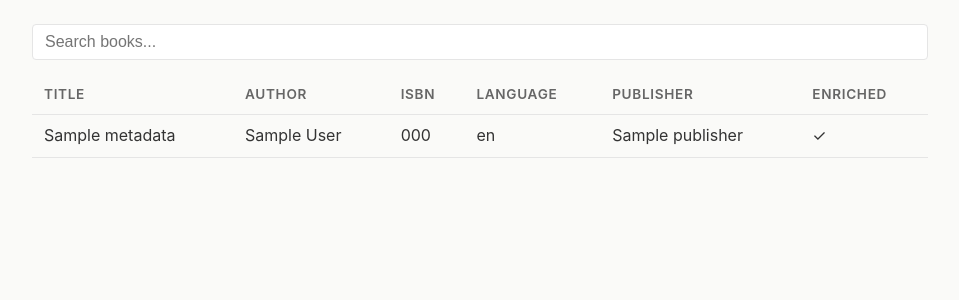
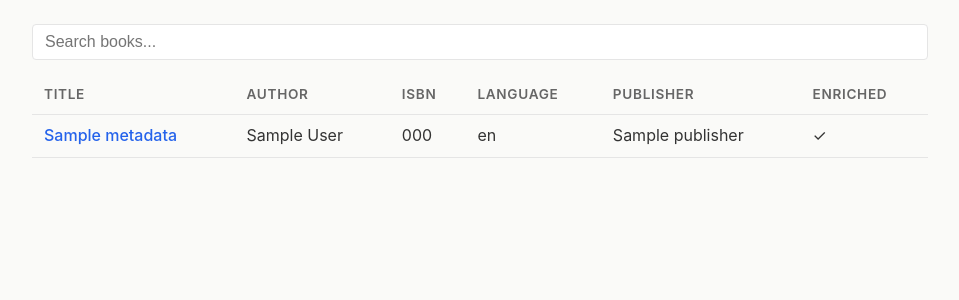
Before and after one commit to JoeCotellese/bookery, a Flask app: template src/bookery/web/templates/list.html in a window 1280 px wide. Shown: the part 54-354 px from the top of the page, without its empty margins (160-1119 px from the left). Run offline with Flask 3, Linux system fonts and the light colour scheme; the template is opened without the code that fills it: most values are stand-ins (such as "Sample title", 1, 10 or a date in 2020); parts of the project's set-up code (start-up, migrations or seed data) failed here and were passed over.

Commit message:
fix(web): use real anchors for book list rows (#124) (#143)
Replace the row-level onclick JS with an anchor inside the title cell so
keyboard, screen reader, middle-click, and modifier-click navigation all
work as users expect. Row keeps its hover affordance via CSS on .book-row.

```diff
--- a/src/bookery/web/static/style.css
+++ b/src/bookery/web/static/style.css
@@ -107,12 +107,18 @@ header h1 a {
     color: var(--color-muted);
 }
 
-.book-table tr[onclick] {
-    cursor: pointer;
+.book-table tbody tr.book-row:hover {
+    background: var(--color-hover);
 }
 
-.book-table tr[onclick]:hover {
-    background: var(--color-hover);
+.book-row-title a {
+    color: var(--color-link);
+    text-decoration: none;
+    font-weight: 500;
+}
+
+.book-row-title a:hover {
+    text-decoration: underline;
 }
 
 .empty-state {
--- a/src/bookery/web/templates/_table.html
+++ b/src/bookery/web/templates/_table.html
@@ -1,7 +1,9 @@
 {% if books %}
     {% for book in books %}
-    <tr onclick="window.location='{{ url_for('web.book_detail', book_id=book.id) }}'">
-        <td>{{ book.metadata.title }}</td>
+    <tr class="book-row">
+        <td class="book-row-title">
+            <a href="{{ url_for('web.book_detail', book_id=book.id) }}">{{ book.metadata.title }}</a>
+        </td>
         <td>{{ book.metadata.author }}</td>
         <td>{{ book.metadata.isbn or '' }}</td>
         <td>{{ book.metadata.language or '' }}</td>
```
Also changed, not shown: tests/web/test_accessibility.py (+29 -0 lines).
